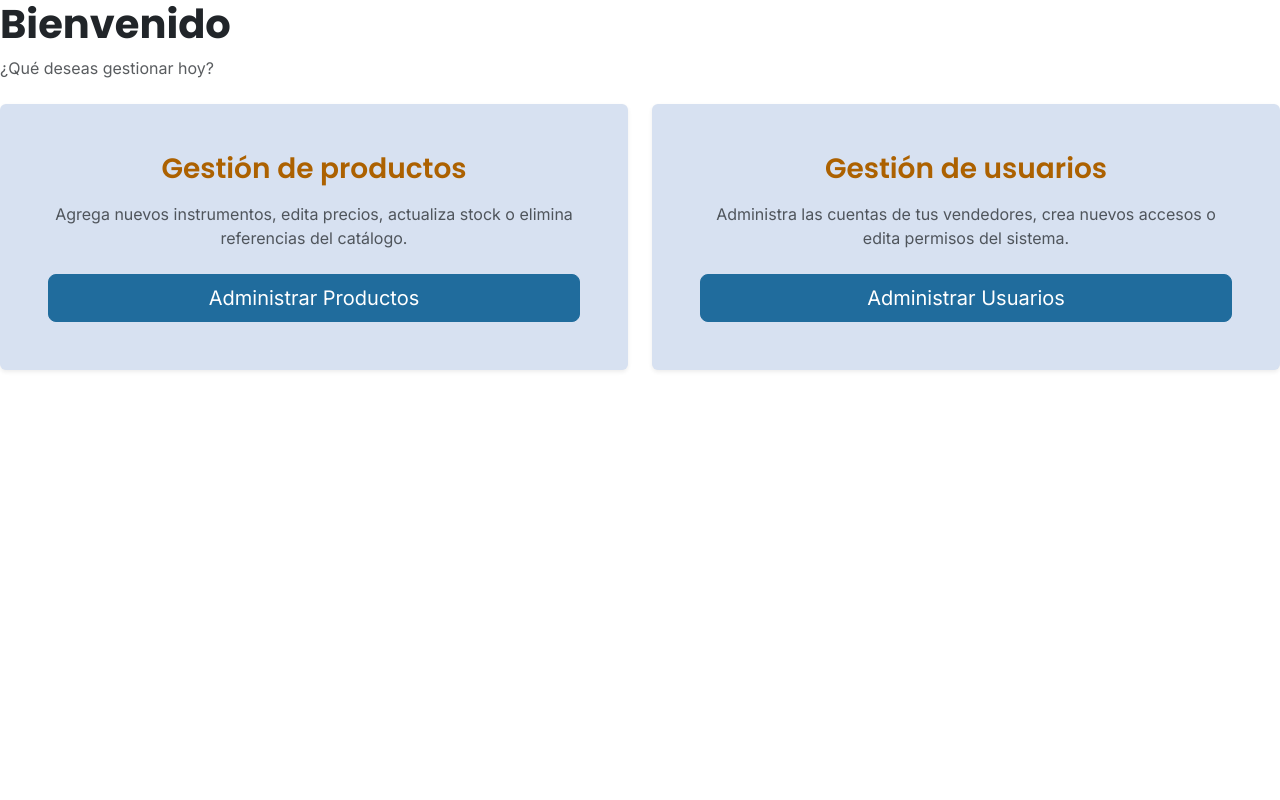
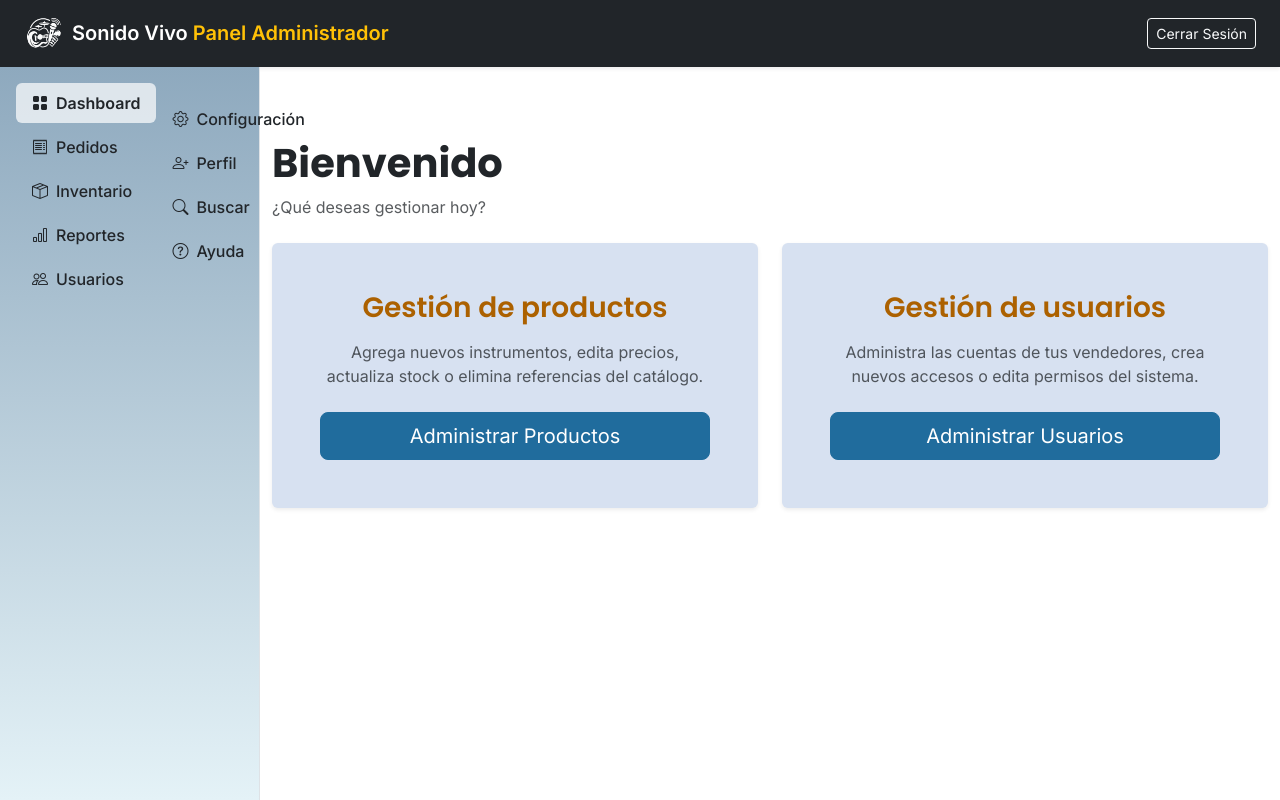
Before and after one commit to pepestack/Sonido-Vivo, a React (Vite) app: page /admin in a window 1280 px wide. Built offline with nearby package versions, Linux system fonts and the light colour scheme.

Commit message:
fix: agregar plantillaPublica a las pages de la vista del usuario y fix a plantilla privada

```diff
--- a/src/components/templates/PlantillaPrivada/PlantillaPrivada.jsx
+++ b/src/components/templates/PlantillaPrivada/PlantillaPrivada.jsx
@@ -1,19 +1,34 @@
 import { useState } from 'react'
-import { Outlet } from 'react-router-dom'
+import { useLocation, useNavigate } from 'react-router-dom'
 import { NavbarAdmin } from '../../organisms/NavbarAdmin/NavbarAdmin'
 import { SidebarAdmin } from '../../organisms/SidebarAdmin/SidebarAdmin'
 
-export function PlantillaPrivada() {
+export function PlantillaPrivada(props) {
   const [menuAbierto, setMenuAbierto] = useState(false)
+  const navigate = useNavigate()
+  const location = useLocation()
+
+  // cierra el sidebar en móvil al elegir una opción
+  function navegar(ruta) {
+    setMenuAbierto(false)
+    navigate(ruta)
+  }
 
   return (
     <div className="d-flex flex-column min-vh-100">
-      <NavbarAdmin menuAbierto={menuAbierto} onAlternarMenu={() => setMenuAbierto((abierto) => !abierto)} />
+      <NavbarAdmin
+        menuAbierto={menuAbierto}
+        onAlternarMenu={() => setMenuAbierto((abierto) => !abierto)}
+        onNavegar={navegar}
+      />
       <div className="d-flex flex-grow-1 position-relative">
-        <SidebarAdmin abierto={menuAbierto} onNavegar={() => setMenuAbierto(false)} />
-        <main className="container my-5 pt-2 pt-lg-4 overflow-hidden">
-          <Outlet />
-        </main>
+        <SidebarAdmin
+          abierto={menuAbierto}
+          rutaActual={location.pathname}
+          onNavegar={navegar}
+          onCerrar={() => setMenuAbierto(false)}
+        />
+        <main className="container my-5 pt-2 pt-lg-4 overflow-hidden">{props.children}</main>
       </div>
     </div>
   )
--- a/src/pages/BlogPage.jsx
+++ b/src/pages/BlogPage.jsx
@@ -1,9 +1,11 @@
 import { Titulo } from "../components/atoms/Titulo/Titulo";
 import { ListaBlogs } from "../components/organisms/ListaBlogs/ListaBlogs";
+import { PlantillaPublica } from "../components/templates/PlantillaPublica/PlantillaPublica";
 import { blogs } from "../data/blogs";
 
 export default function BlogPage() {
   return (
+    <PlantillaPublica>
       <>
         <Titulo nivel={2} className="text-center fw-bold mb-5 text-uppercase">
           Noticias Importantes
@@ -11,5 +13,6 @@ export default function BlogPage() {
 
         <ListaBlogs blogs={blogs} />
       </>
+    </PlantillaPublica>
   );
 }
--- a/src/pages/ContactoPage.jsx
+++ b/src/pages/ContactoPage.jsx
@@ -5,6 +5,7 @@ import { Contacto } from "../components/organisms/Contacto/Contacto";
 
 function ContactoPage() {
   return (
+    <PlantillaPublica>
       <Container className="my-5 pt-5">
         <Row className="justify-content-center">
           <Col xs={12} md={6} lg={4}>
@@ -12,8 +13,8 @@ function ContactoPage() {
               <Card.Body className="p-4 custom-lb-container">
                 <h2 className="text-center">Contacto</h2>
                 <p className="text-center text-muted">
-                Queremos conocer tu opinión. Escríbenos tus comentarios, dudas o
-                sugerencias y estaremos encantados de leerte.
+                  Queremos conocer tu opinión. Escríbenos tus comentarios, dudas
+                  o sugerencias y estaremos encantados de leerte.
                 </p>
                 <Contacto />
               </Card.Body>
@@ -21,6 +22,7 @@ function ContactoPage() {
           </Col>
         </Row>
       </Container>
+    </PlantillaPublica>
   );
 }
 
--- a/src/pages/LoginPage.jsx
+++ b/src/pages/LoginPage.jsx
@@ -5,6 +5,7 @@ import { PlantillaPublica } from "../components/templates/PlantillaPublica/Plant
 
 function LoginPage() {
   return (
+    <PlantillaPublica>
       <Container className="my-5 pt-5">
         <Row className="justify-content-center">
           <Col xs={12} md={6} lg={4}>
@@ -21,6 +22,7 @@ function LoginPage() {
           </Col>
         </Row>
       </Container>
+    </PlantillaPublica>
   );
 }
 
--- a/src/pages/NosotrosPage.jsx
+++ b/src/pages/NosotrosPage.jsx
@@ -3,9 +3,11 @@ import { Imagen } from "../components/atoms/Imagen/Imagen";
 import { Texto } from "../components/atoms/Texto/Texto";
 import { Titulo } from "../components/atoms/Titulo/Titulo";
 import { nosotros } from "../data/nosotros";
+import { PlantillaPublica } from "../components/templates/PlantillaPublica/PlantillaPublica";
 
 export default function NosotrosPage() {
   return (
+    <PlantillaPublica>
       <>
         <Row className="align-items-center mb-5">
           <Col xs={12} lg={6} className="mb-4 mb-lg-0">
@@ -15,14 +17,10 @@ export default function NosotrosPage() {
                   {nosotros.titulo}
                 </Titulo>
 
-              <Texto className="lead text-muted">
-                {nosotros.subtitulo}
-              </Texto>
+                <Texto className="lead text-muted">{nosotros.subtitulo}</Texto>
 
-              {nosotros.historia.map(parrafo => (
-                <Texto key={parrafo.id}>
-                  {parrafo.texto}
-                </Texto>
+                {nosotros.historia.map((parrafo) => (
+                  <Texto key={parrafo.id}>{parrafo.texto}</Texto>
                 ))}
               </Card.Body>
             </Card>
@@ -38,7 +36,7 @@ export default function NosotrosPage() {
         </Row>
 
         <Row className="text-center g-4 mt-2">
-        {nosotros.destacados.map(destacado => (
+          {nosotros.destacados.map((destacado) => (
             <Col xs={12} md={4} key={destacado.id}>
               <Card className="h-100 border-0 shadow-sm bg-light">
                 <Card.Body className="p-4">
@@ -46,14 +44,13 @@ export default function NosotrosPage() {
                     {destacado.titulo}
                   </Titulo>
 
-                <Texto className="mb-0">
-                  {destacado.descripcion}
-                </Texto>
+                  <Texto className="mb-0">{destacado.descripcion}</Texto>
                 </Card.Body>
               </Card>
             </Col>
           ))}
         </Row>
       </>
+    </PlantillaPublica>
   );
 }
--- a/src/pages/admin/AdminHome.jsx
+++ b/src/pages/admin/AdminHome.jsx
@@ -1,26 +1,35 @@
-import { Encabezado } from '../../components/molecules/Encabezado/Encabezado'
-import { PanelAdmin } from '../../components/organisms/PanelAdmin/PanelAdmin'
+import { Encabezado } from "../../components/molecules/Encabezado/Encabezado";
+import { PanelAdmin } from "../../components/organisms/PanelAdmin/PanelAdmin";
+import { PlantillaPrivada } from "../../components/templates/PlantillaPrivada/PlantillaPrivada";
 
 const accesos = [
   {
-    titulo: 'Gestión de productos',
-    texto: 'Agrega nuevos instrumentos, edita precios, actualiza stock o elimina referencias del catálogo.',
-    textoBoton: 'Administrar Productos',
-    ruta: '/admin/productos',
+    titulo: "Gestión de productos",
+    texto:
+      "Agrega nuevos instrumentos, edita precios, actualiza stock o elimina referencias del catálogo.",
+    textoBoton: "Administrar Productos",
+    ruta: "/admin/productos",
   },
   {
-    titulo: 'Gestión de usuarios',
-    texto: 'Administra las cuentas de tus vendedores, crea nuevos accesos o edita permisos del sistema.',
-    textoBoton: 'Administrar Usuarios',
-    ruta: '/admin/usuarios',
+    titulo: "Gestión de usuarios",
+    texto:
+      "Administra las cuentas de tus vendedores, crea nuevos accesos o edita permisos del sistema.",
+    textoBoton: "Administrar Usuarios",
+    ruta: "/admin/usuarios",
   },
-]
+];
 
 export default function Admin() {
   return (
-    <>
-      <Encabezado titulo="Bienvenido" subtitulo="¿Qué deseas gestionar hoy?" claseTitulo="display-6 fw-bold" />
-      <PanelAdmin accesos={accesos} />
-    </>
-  )
+    <PlantillaPrivada>
+      <>
+        <Encabezado
+          titulo="Bienvenido"
+          subtitulo="¿Qué deseas gestionar hoy?"
+          claseTitulo="display-6 fw-bold"
+        />
+        <PanelAdmin accesos={accesos} />
+      </>
+    </PlantillaPrivada>
+  );
 }
```
Lines whose indentation alone changed are shown as unchanged.
